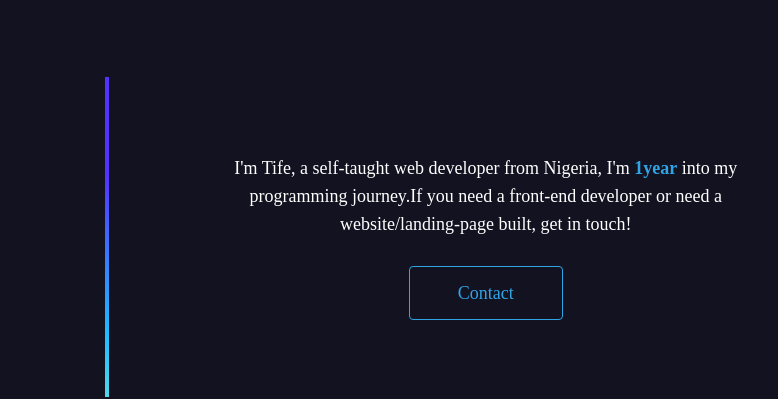
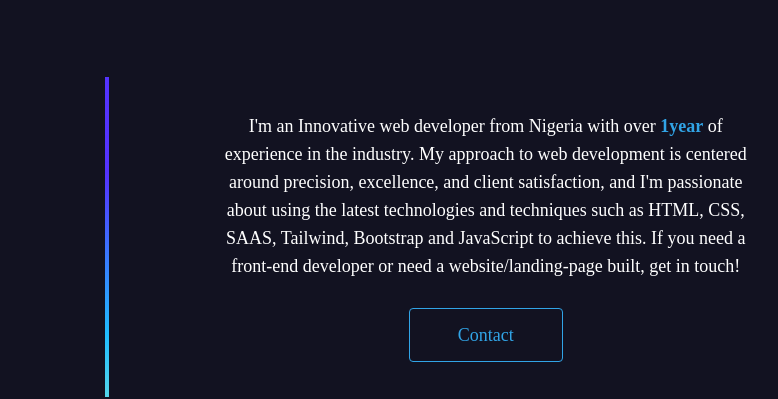
Before and after one commit to Tifetheboss/My-Porfolio, a website: page index.html in a window 1280 px wide. Shown: the part 3230-3629 px from the top of the page, 366-1144 px from the left. Drawn offline with nearby package versions, Linux system fonts and the light colour scheme; a web font is replaced by a local one.

Commit message:
new abt info

```diff
--- a/index.html
+++ b/index.html
@@ -281,8 +281,8 @@
                             class="h-80 w-1 max-[1024px]:hidden" src="./img/Rectangle.png" alt="line"></span>
                     <span data-aos="fade-left" data-aos-duration="1000" data-aos-delay="50" data-aos-easing="ease-in"
                         class="w-2/4 max-[1024px]:mt-10 text-center max-[1024px]:w-10/12 ">
-                        <p class="mb-7">I'm Tife, a self-taught web developer from Nigeria, I'm <span
-                                class="text-secondary text-lg font-bold ">1year</span> into my programming journey.If
+                        <p class="mb-7">I'm an Innovative web developer from Nigeria with over <span
+                                class="text-secondary text-lg font-bold ">1year</span> of experience in the industry. My approach to web development is centered around precision, excellence, and client satisfaction, and I'm passionate about using the latest technologies and techniques such as HTML, CSS, SAAS, Tailwind, Bootstrap and JavaScript to achieve this. If
                             you need a front-end developer or need a website/landing-page built, get in touch! </p>
                         <button id="btn" data-aos="fade-up-left" data-aos-duration="1150" data-aos-delay="50"
                             data-aos-easing="ease-in"
```
